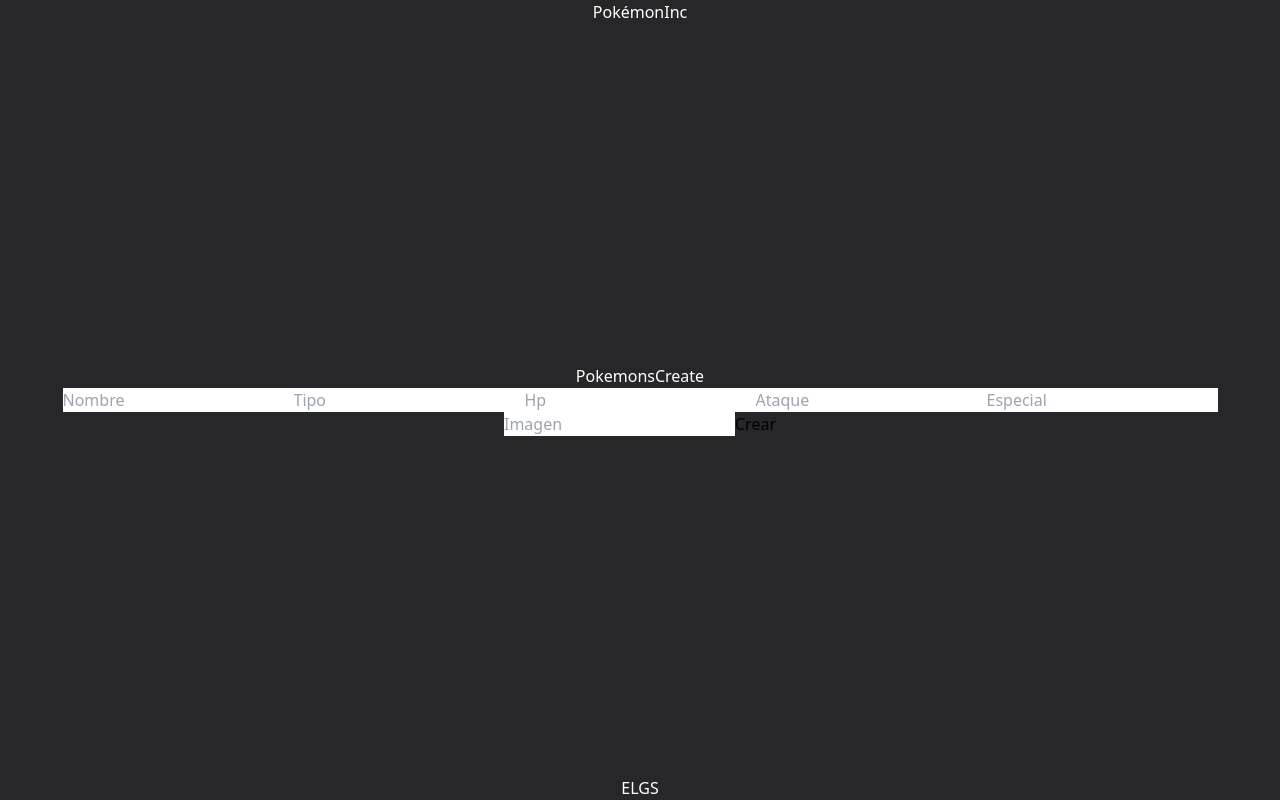
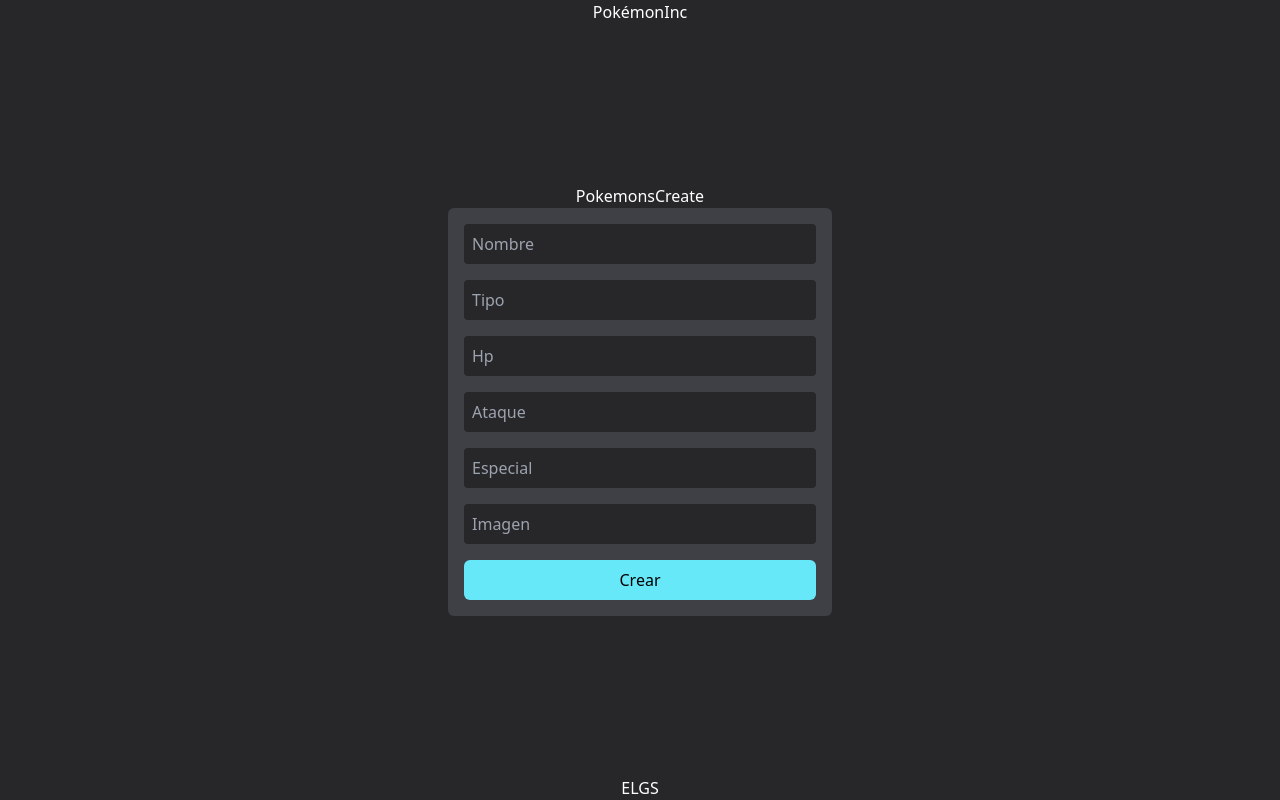
Before and after one commit to Racha777/pokemon-inc-mern-frontend, a React (Create React App) app: page /create-pokemon in a window 1280 px wide. Built offline with nearby package versions, Linux system fonts and the light colour scheme.

Commit message:
Update component PokemonsForm styles

```diff
--- a/src/App.css
+++ b/src/App.css
@@ -1,5 +1,5 @@
 /* --primary-theme-color zinc-800 */
-/* --secondary-theme-color gray-800 */
+/* --secondary-theme-color zinc-700 */
 /* --primary-text-color white */
 /* --secondary-text-color zinc-400 */
 /* --button-color cyan-300 */
@@ -7,4 +7,4 @@
 /* --button-text-color black */
 /* --primary-highlight-color cyan-300 */
 /* --secondary-highlight-color yellow-400 */
-/* --invalid-color rose-600 */
+/* --invalid-color rose-500 */
--- a/src/component/pokemons/PokemonsForm.jsx
+++ b/src/component/pokemons/PokemonsForm.jsx
@@ -28,21 +28,36 @@
         return (
           <Form
             onSubmit={handleSubmit}
-            className="text-black"
+            className="flex flex-col gap-4 bg-zinc-700 rounded-md w-4/5 max-w-sm mx-auto p-4"
           >
-            <Field name="name" placeholder="Nombre" />
-            <ErrorMessage name="name" />
-            <Field name="type" placeholder="Tipo" />
-            <ErrorMessage name="type" />
-            <Field name="hp" placeholder="Hp" />
-            <ErrorMessage name="hp" />
-            <Field name="attack" placeholder="Ataque" />
-            <ErrorMessage name="attack" />
-            <Field name="special" placeholder="Especial" />
-            <ErrorMessage name="special" />
-            <Field name="image" placeholder="Imagen" />
-            <ErrorMessage name="image" />
-            <button type="submit">Crear</button>
+            <div className="flex flex-col gap-1">
+              <Field name="name" placeholder="Nombre" className="bg-zinc-800 rounded p-2" />
+              <ErrorMessage name="name" component="div" className="text-rose-500 text-sm" />
+            </div>
+            <div className="flex flex-col gap-1">
+              <Field name="type" placeholder="Tipo" className="bg-zinc-800 rounded p-2" />
+              <ErrorMessage name="type" component="div" className="text-rose-500 text-sm" />
+            </div>
+            <div className="flex flex-col gap-1">
+              <Field name="hp" placeholder="Hp" className="bg-zinc-800 rounded p-2" />
+              <ErrorMessage name="hp" component="div" className="text-rose-500 text-sm" />
+            </div>
+            <div className="flex flex-col gap-1">
+              <Field name="attack" placeholder="Ataque" className="bg-zinc-800 rounded p-2" />
+              <ErrorMessage name="attack" component="div" className="text-rose-500 text-sm" />
+            </div>
+            <div className="flex flex-col gap-1">
+              <Field name="special" placeholder="Especial" className="bg-zinc-800 rounded p-2" />
+              <ErrorMessage name="special" component="div" className="text-rose-500 text-sm" />
+            </div>
+            <div className="flex flex-col gap-1">
+              <Field name="image" placeholder="Imagen" className="bg-zinc-800 rounded p-2" />
+              <ErrorMessage name="image" component="div" className="text-rose-500 text-sm" />
+            </div>
+            <button
+              type="submit"
+              className="bg-cyan-300 rounded-md text-black font-medium p-2 cursor-pointer transition-colors hover:bg-white"
+            >Crear</button>
           </Form>
         );
       }}
```
